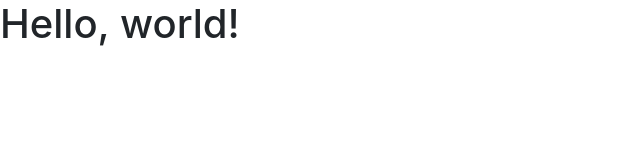
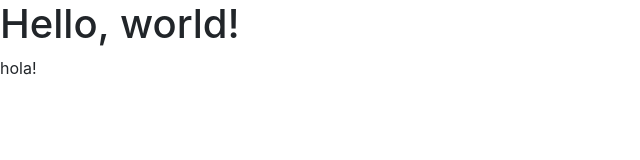
Before and after one commit to EkimXD/bootstrap_practice, a website: page index.html in a window 1280 px wide. Shown: the full height of the page, 0-640 px from the left. Drawn offline with nearby package versions, Linux system fonts and the light colour scheme.

Commit message:
first commit

```diff
--- a/index.html
+++ b/index.html
@@ -12,6 +12,7 @@
   </head>
   <body>
     <h1>Hello, world!</h1>
+    <p>hola!</p>
 
     <!-- Optional JavaScript -->
     <!-- jQuery first, then Popper.js, then Bootstrap JS -->
```
